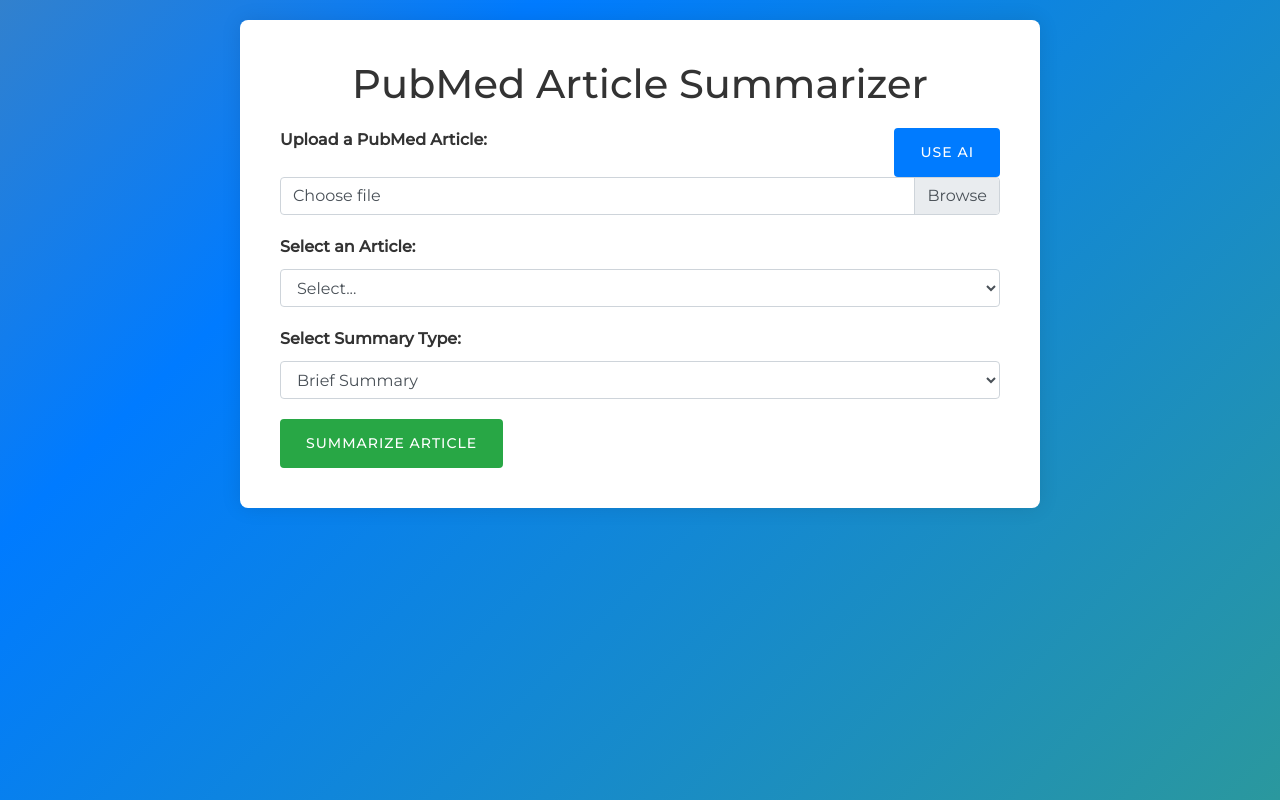
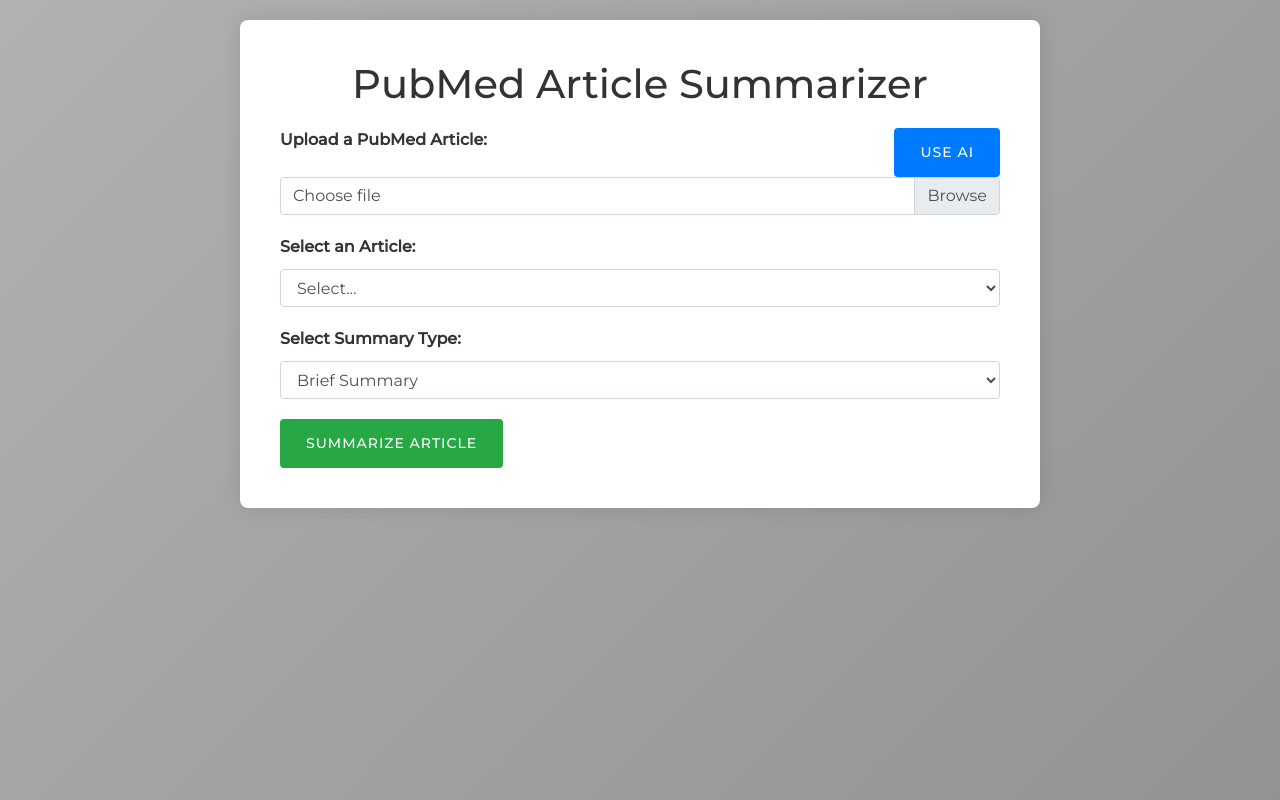
Before and after one commit to Arhum-Khan10/PubMed-Article-Summarizer, a Flask app: page /main_app in a window 1280 px wide. Run offline with Flask 3, Linux system fonts and the light colour scheme; some libraries are stand-ins or nearby versions.

Commit message:
Changed Background Colors.

```diff
--- a/templates/ai_summarizer.html
+++ b/templates/ai_summarizer.html
@@ -28,7 +28,7 @@
             position: absolute;
             width: 100%;
             height: 100%;
-            background: linear-gradient(-45deg, #4CAF50, #007bff, #ff9800, #e91e63);
+            background: linear-gradient(-45deg, #808080, #a9a9a9, #d3d3d3, #f5f5f5);
             background-size: 400% 400%;
             animation: gradient-animation 15s ease infinite;
         }
--- a/templates/main_app.html
+++ b/templates/main_app.html
@@ -28,7 +28,7 @@
             position: absolute;
             width: 100%;
             height: 100%;
-            background: linear-gradient(-45deg, #4CAF50, #007bff, #ff9800, #e91e63);
+            background: linear-gradient(-45deg, #808080, #a9a9a9, #d3d3d3, #f5f5f5);
             background-size: 400% 400%;
             animation: gradient-animation 15s ease infinite;
         }
```
